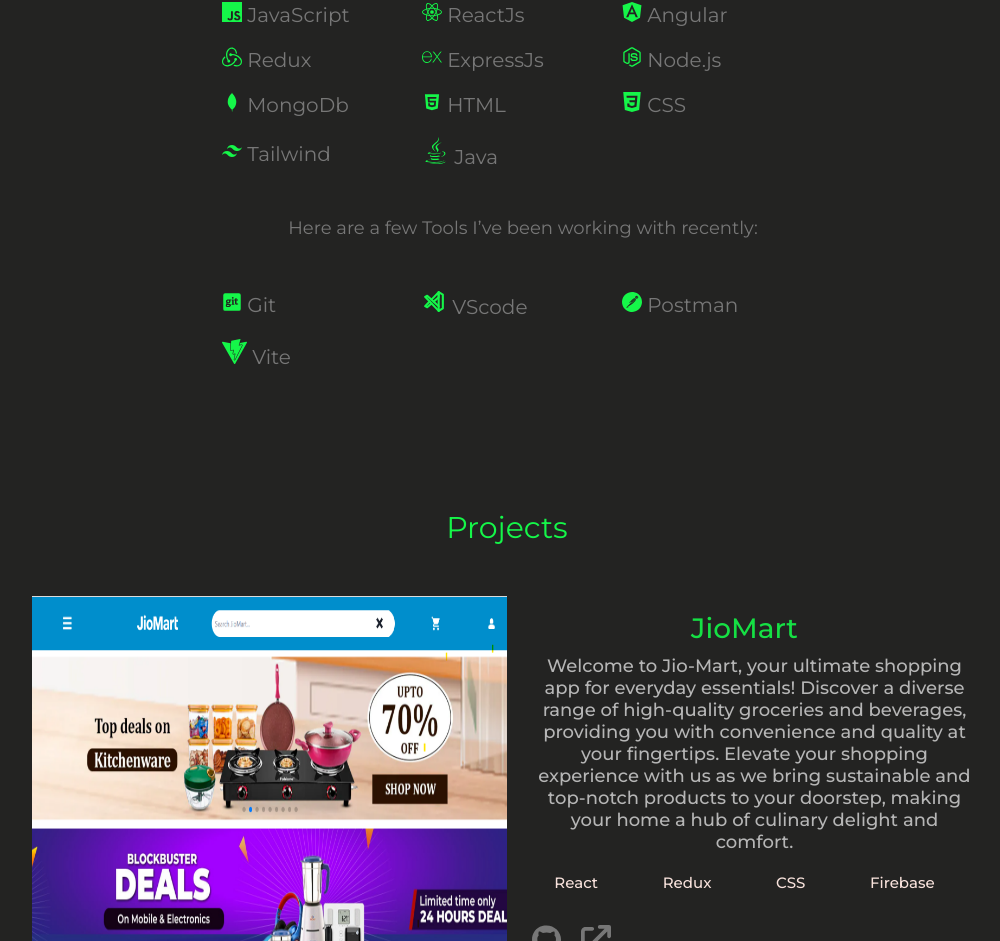
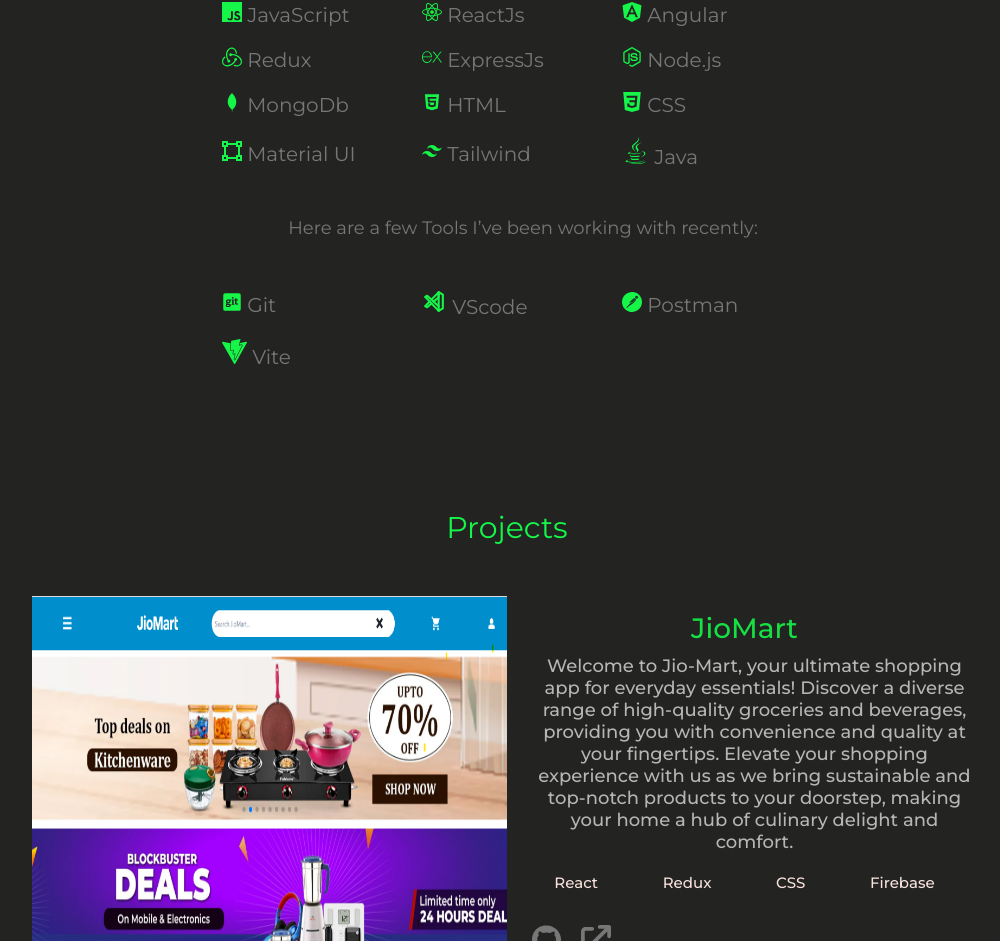
Before and after one commit to shashikantRupin/shashikantRupin.github.io, a React (Create React App) app: page / in a window 1280 px wide. Shown: the part 1468-2409 px from the top of the page, without its empty margins (133-1133 px from the left). Built offline with nearby package versions, Linux system fonts and the light colour scheme.

Commit message:
portfolio is updated

```diff
--- a/src/components/Skills.jsx
+++ b/src/components/Skills.jsx
@@ -1,6 +1,6 @@
 import React, { useEffect } from "react";
 import { DiMongodb, DiHtml5 } from 'react-icons/di'
-import { SiExpress, SiCss3, SiRedux, SiTailwindcss, SiJavascript, SiReact, SiPostman, SiVite, SiAngular } from 'react-icons/si'
+import { SiExpress, SiCss3, SiRedux, SiTailwindcss, SiJavascript, SiReact, SiPostman, SiVite, SiAngular ,SiMaterialdesignicons} from 'react-icons/si'
 import { FaNodeJs, FaGitSquare, FaJava } from 'react-icons/fa'
 import { TbBrandVscode } from 'react-icons/tb'
 import AOS from "aos";
@@ -102,6 +102,15 @@
           </li>
           <li className="skills-card">
             <div className="skills-card-name">
+              <SiMaterialdesignicons
+                className="skills-card-img"
+                color="rgb(21, 246, 73)"
+              />{" "}
+              Material UI
+            </div>
+          </li>
+          <li className="skills-card">
+            <div className="skills-card-name">
               <SiTailwindcss
                 className="skills-card-img"
                 color="rgb(21, 246, 73)"
```
